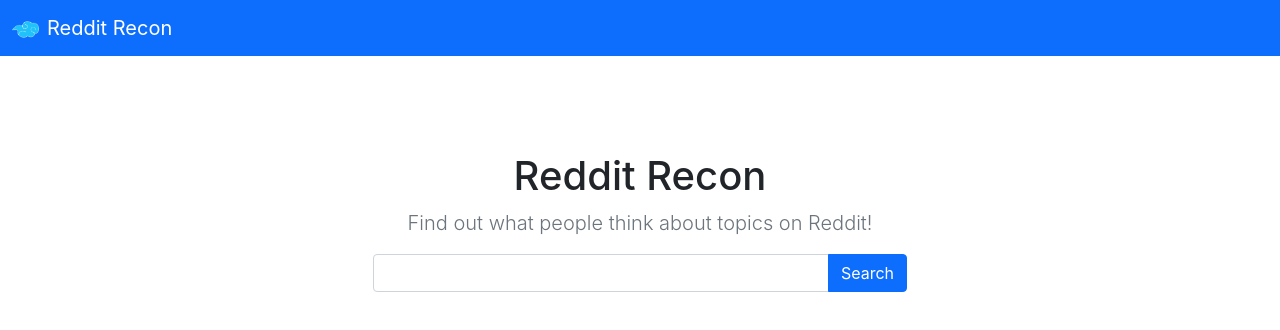
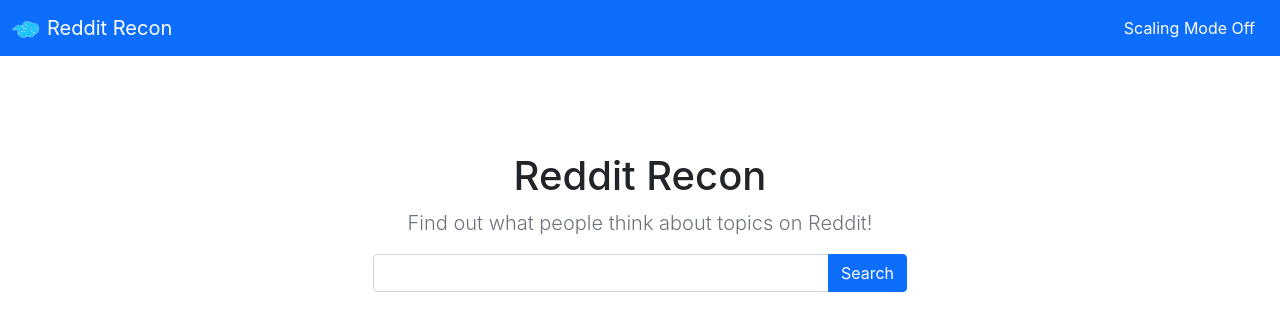
Before and after one commit to Tajnology/432-2, a React (Create React App) app in the folder client/: page / in a window 1280 px wide. Shown: the top 330 px of the page. Built offline with nearby package versions, Linux system fonts and the light colour scheme.

Commit message:
Add scaling mode

```diff
--- a/client/src/App.js
+++ b/client/src/App.js
@@ -1,4 +1,5 @@
 import { BrowserRouter as Router, Route, Switch } from "react-router-dom";
+import { useState } from "react";
 
 import './App.css';
 
@@ -7,14 +8,23 @@
 import RRHomepage from "./components/RRHomepage";
 
 function App() {
+  const [scalingMode, setScalingMode] = useState(false);
+
   return (
     <Router>
-      <RRNavbar />
+      <RRNavbar
+        scalingMode={scalingMode}
+        setScalingMode={setScalingMode}
+      />
 
       <div className="container">
         <Switch>
 
-          <Route exact path="/" component={RRHomepage} />
+          <Route exact path="/">
+            <RRHomepage
+              scalingMode={scalingMode}
+            />
+          </Route>
 
           <Route path="*" component={NotFound} />
 
--- a/client/src/components/RRDetails.js
+++ b/client/src/components/RRDetails.js
@@ -117,7 +117,7 @@
           <p className="card-text">{content}</p>
         </div>
         <ul className="list-group list-group-flush">
-          <li className="list-group-item">Score: {score}</li>
+          <li className="list-group-item" key="0">Score: {score}</li>
         </ul>
       </div>
     </div>
@@ -131,7 +131,8 @@
   // Query state
   const {
     query,
-    setQuery
+    setQuery,
+    scalingMode
   } = props;
 
   // Reddit results state
@@ -179,11 +180,12 @@
       return;
     }
 
+    let mode = scalingMode ? "inefficient" : "efficient";
     axios({
       "method": "post",
       "url": "//localhost:8080/api/analysis",
       "data": {
-        "mode": "efficient",
+        "mode": mode,
         "data": redditResults
       }
     })
--- a/client/src/components/RRHomepage.js
+++ b/client/src/components/RRHomepage.js
@@ -1,5 +1,4 @@
 import { useEffect, useState } from "react";
-import { NavLink } from "react-router-dom";
 
 import RRSearch from "./RRSearch";
 import RRDetails from "./RRDetails";
@@ -7,7 +6,11 @@
 /**
  * Homepage
  */
-function RRHomepage() {
+function RRHomepage(props) {
+  const {
+    scalingMode
+  } = props;
+
   // Update the page title
   useEffect(() => {
     document.title = "Homepage - Reddit Recon";
@@ -26,6 +29,7 @@
       <RRDetails
         query={query}
         setQuery={setQuery}
+        scalingMode={scalingMode}
       />
 
     </div>
--- a/client/src/components/RRNavbar.js
+++ b/client/src/components/RRNavbar.js
@@ -1,20 +1,32 @@
-import { NavLink } from "react-router-dom";
-
 /**
  * Site logo which can be clicked to navigate back to home
  */
-function RRNavbar() {
+function RRNavbar(props) {
+  const {
+    scalingMode,
+    setScalingMode
+  } = props;
+
   return (
-    <nav className="navbar navbar-dark bg-primary">
-      <NavLink
-        to="/"
-        className="container-fluid"
-      >
+    <nav className="navbar navbar-dark bg-primary d-flex justify-content-between">
+      <div className="container-fluid">
+
         <div className="navbar-brand">
-          <img src="/favicon.png" alt="Reddit Recon Logo" height="27" className="d-inline-block align-text-top me-2"/>
+          <img src="/favicon.png" alt="Reddit Recon Logo" height="27" className="d-inline-block align-text-top me-2" />
           Reddit Recon
         </div>
-      </NavLink>
+
+        <div>
+          <button
+            type="button"
+            className="btn btn-primary"
+            onClick={() => {setScalingMode(!scalingMode)}}
+          >
+            {scalingMode ? "Scaling Mode On" : "Scaling Mode Off"}
+          </button>
+        </div>
+
+      </div>
     </nav>
   );
 }
```
